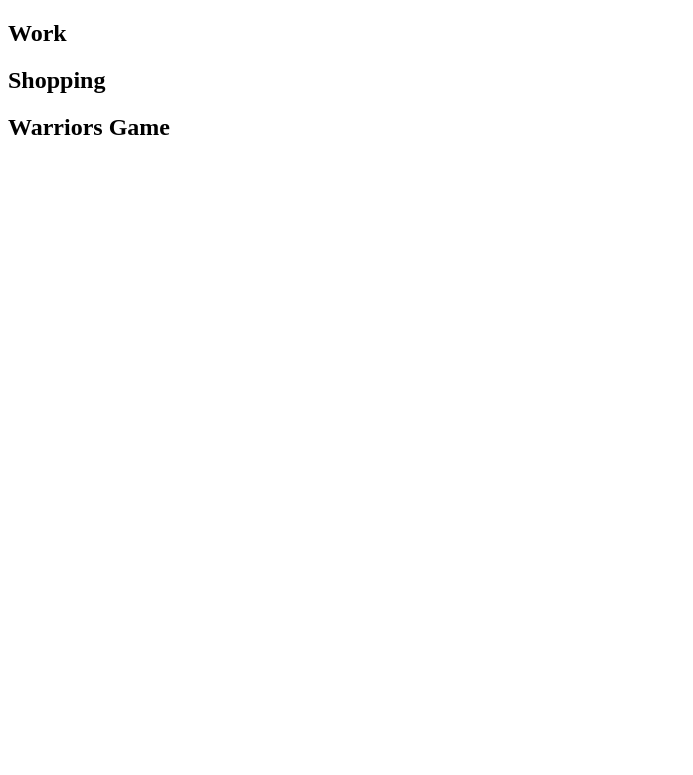
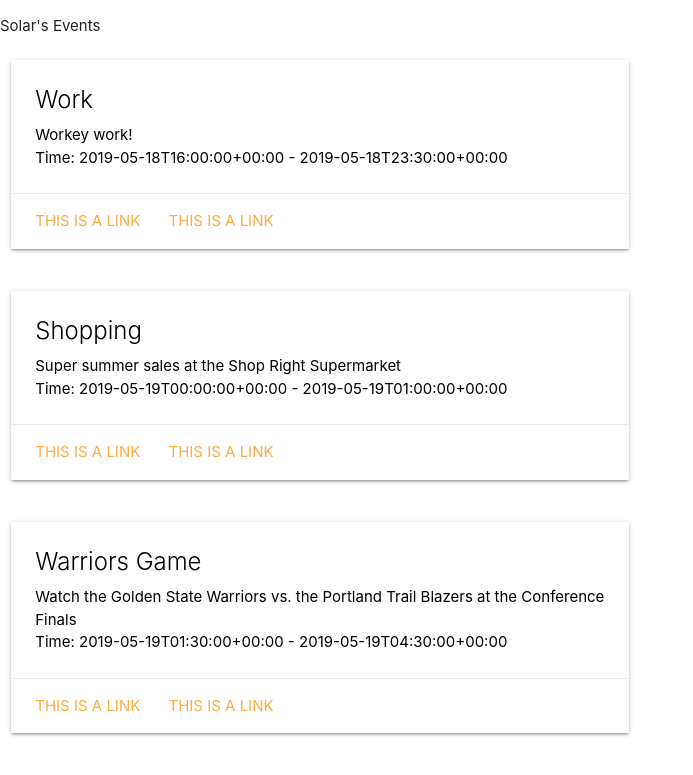
Before and after one commit to haydenhw/team-calendar, a Flask app: page /event/1 in a window 1280 px wide. Shown: the top 775 px of the page, without its empty margins (0-693 px from the left). Run offline with Flask 2, Linux system fonts and the light colour scheme; data comes from the database, SQL or seed files in the repository.

Commit message:
work in progress events page

```diff
--- a/backend/app/models.py
+++ b/backend/app/models.py
@@ -42,6 +42,7 @@
         nullable=False)
     user = db.relationship('User', backref='user')
     name = db.Column(db.String(2048), nullable=False)
+    description = db.Column(db.String(2048), nullable=False)
     start_time = db.Column(db.String(2048), nullable=False)
     end_time = db.Column(db.String(2048), nullable=False)
     lat = db.Column(db.Float, nullable=False, index=True)
--- a/backend/app/routes.py
+++ b/backend/app/routes.py
@@ -16,8 +16,9 @@
 
 @app.route('/event/<int:user_id>')
 def get_user_events(user_id):
+    user = User.query.filter(User.id==user_id).first()
     events = Event.query.filter(Event.user_id==user_id).all()
-    return render_template('events.html', events=events)
+    return render_template('events.html', events=events, user=user)
 
 
 def serialize_sink(sink, current_lat=None, current_lng=None):
--- a/backend/app/templates/events.html
+++ b/backend/app/templates/events.html
@@ -1,15 +1,44 @@
 <!DOCTYPE html>
 <html lang="en">
   <head>
+    <link
+      rel="stylesheet"
+      href="https://cdnjs.cloudflare.com/ajax/libs/materialize/1.0.0/css/materialize.min.css"
+    />
+
+    <!-- Compiled and minified JavaScript -->
+    <script src="https://cdnjs.cloudflare.com/ajax/libs/materialize/1.0.0/js/materialize.min.js"></script>
+
     <meta charset="UTF-8" />
     <title>Your Events Today!</title>
   </head>
   <body>
-    {% for event in events %}
+    <p>{{ user.first_name }}'s Events</p>
+
+    <p>
+      {% for event in events %}
+    </p>
+
     <div>
-      <h2>
-        {{ event.name }}
-      </h2>
+      <div class="row">
+        <div class="col s12 m6">
+          <div class="card white">
+            <div class="card-content black-text">
+              <span class="card-title">{{ event.name }}</span>
+              <p>
+                {{ event.description }}
+              </p>
+              <div class="card-data">
+                Time: {{ event.start_time }} - {{ event.end_time }}
+              </div>
+            </div>
+            <div class="card-action">
+              <a href="#">This is a link</a>
+              <a href="#">This is a link</a>
+            </div>
+          </div>
+        </div>
+      </div>
     </div>
     {% endfor %}
   </body>
--- a/backend/run.py
+++ b/backend/run.py
@@ -225,6 +225,7 @@
 
     event1 = Event(
       name="Work",
+      description="Workey work!",
       start_time=convert_time_to_utc(2019, 5, 18, 9, 0),
       end_time=convert_time_to_utc(2019, 5, 18, 16, 30),
       user_id=default.id,
@@ -234,6 +235,7 @@
 
     event2 = Event(
       name="Shopping",
+      description="Super summer sales at the Shop Right Supermarket",
       start_time=convert_time_to_utc(2019, 5, 18, 17, 0),
       end_time=convert_time_to_utc(2019, 5, 18, 18, 0),
       user_id=default.id,
@@ -243,6 +245,7 @@
 
     event3 = Event(
       name="Warriors Game",
+      description="Watch the Golden State Warriors vs. the Portland Trail Blazers at the Conference Finals",
       start_time=convert_time_to_utc(2019, 5, 18, 18, 30),
       end_time=convert_time_to_utc(2019, 5, 18, 21, 30),
       user_id=default.id,
```
